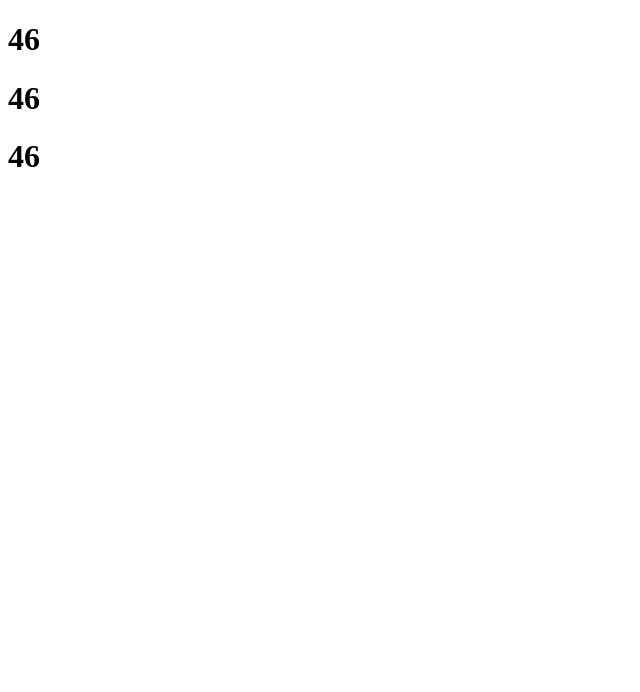
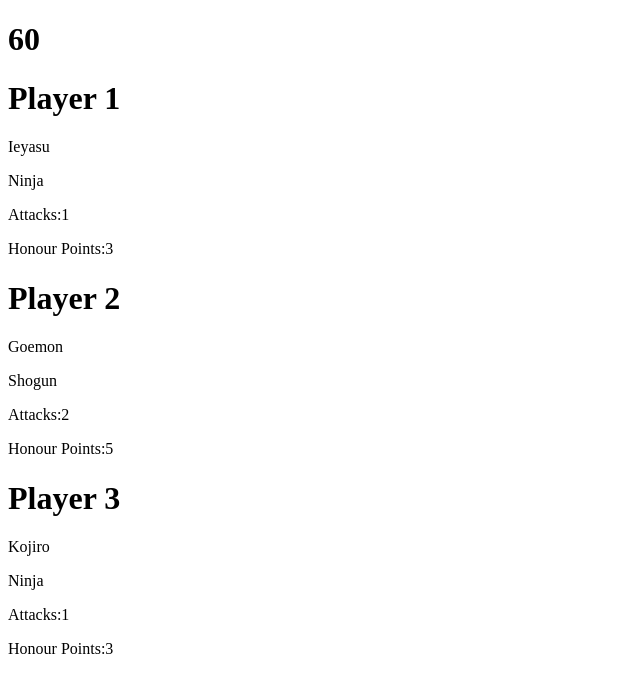
Before and after one commit to lucaspham098/Samurai-Sword, a React (Create React App) app: page / in a window 1280 px wide. Shown: the top 692 px of the page, without its empty margins (0-640 px from the left). Built offline with nearby package versions, Linux system fonts and the light colour scheme.

Commit message:
finish game setup for 3 players

```diff
--- a/src/pages/Game/GamePage.tsx
+++ b/src/pages/Game/GamePage.tsx
@@ -1,32 +1,35 @@
-import React, { FC, useEffect, useState } from 'react';
+import React, { useEffect, useState, useRef } from 'react';
 
 const GamePage = () => {
+
+    const effectRan = useRef(false)
+
     const [gameOver, setGameOver] = useState<boolean>(false)
     const [winner, setWinner] = useState<string>('')
 
     const [player1Hand, setPlayer1Hand] = useState<object[]>([])
     const [player1Character, setPlayer1Character] = useState<Character>()
     const [player1Role, setPlayer1Role] = useState<Role>()
-    const [player1Attacks, setPlayer1Attack] = useState<number>(1)
+    const [player1Attacks, setPlayer1Attacks] = useState<number>(1)
     const [player1Difficulty, setPlayer1Difficulty] = useState<number>()
     const [player1Health, setPlayer1Health] = useState<number>()
-    const [player1HonourPoints, setPlayer1HonourPoints] = useState<number>()
+    const [player1HonourPoints, setPlayer1HonourPoints] = useState<number>(3)
 
     const [player2Hand, setPlayer2Hand] = useState<object[]>([])
     const [player2Character, setPlayer2Character] = useState<Character>()
     const [player2Role, setPlayer2Role] = useState<Role>()
-    const [player2Attacks, setPlayer2Attack] = useState<number>(1)
+    const [player2Attacks, setPlayer2Attacks] = useState<number>(1)
     const [player2Difficulty, setPlayer2Difficulty] = useState<number>()
     const [player2Health, setPlayer2Health] = useState<number>()
-    const [player2HonourPoints, setPlayer2HonourPoints] = useState<number>()
+    const [player2HonourPoints, setPlayer2HonourPoints] = useState<number>(3)
 
     const [player3Hand, setPlayer3Hand] = useState<object[]>([])
     const [player3Character, setPlayer3Character] = useState<Character>()
     const [player3Role, setPlayer3Role] = useState<Role>()
-    const [player3Attacks, setPlayer3Attack] = useState<number>(1)
+    const [player3Attacks, setPlayer3Attacks] = useState<number>(1)
     const [player3Difficulty, setPlayer3Difficulty] = useState<number>()
     const [player3Health, setPlayer3Health] = useState<number>()
-    const [player3HonourPoints, setPlayer3HonourPoints] = useState<number>()
+    const [player3HonourPoints, setPlayer3HonourPoints] = useState<number>(3)
     //add const if more than three players below
     const [turn, setTurn] = useState('')
     const [drawDeck, setDrawDeck] = useState<object[]>([])
@@ -522,52 +525,130 @@ const GamePage = () => {
     }
 
     useEffect(() => {
+
         const shuffledMainDeck = shuffle(mainDeck)
         const shuffledRoleDeck = shuffle(roleDeck)
         const shuffledCharacterDeck = shuffle(characterDeck)
 
-        setPlayer1Character(shuffledCharacterDeck.pop() as Character)
-        setPlayer2Character(shuffledCharacterDeck.pop() as Character)
-        setPlayer3Character(shuffledCharacterDeck.pop() as Character)
+        if (effectRan.current === false) {
 
-        setPlayer1Role(shuffledRoleDeck.pop() as Role)
-        setPlayer2Role(shuffledRoleDeck.pop() as Role)
-        setPlayer3Role(shuffledRoleDeck.pop() as Role)
+            const settingPlayer1States = async () => {
+                const dealtPlayer1Character = shuffledCharacterDeck.pop() as Character
+                const dealtPlayer1Role = shuffledRoleDeck.pop() as Role
+                await setPlayer1Character(dealtPlayer1Character)
+                await setPlayer1Health(dealtPlayer1Character.health)
+                await setPlayer1Role(dealtPlayer1Role)
 
-        const newPlayer1Hand = []
+                if (dealtPlayer1Character.name === 'Goemon' && dealtPlayer1Role.role === 'Shogun') {
+                    setPlayer1Attacks(3)
+                }
+                console.log(dealtPlayer1Role)
+                if (dealtPlayer1Role.role === 'Shogun' || dealtPlayer1Character.name === 'Goemon') {
+                    setPlayer1Attacks(2)
+                }
+                if (dealtPlayer1Role.role === 'Shogun') {
+                    setPlayer1HonourPoints(5)
+                }
+
+                const dealtPlayer1Hand = []
                 for (let i = 0; i < 4; i++) {
-            newPlayer1Hand.push(shuffledMainDeck.pop())
-            console.log(shuffledMainDeck.length)
+                    dealtPlayer1Hand.push(shuffledMainDeck.pop())
                 }
-        setPlayer1Hand(newPlayer1Hand as object[])
+                setPlayer1Hand(dealtPlayer1Hand as object[])
+            }
+            settingPlayer1States()
 
-        const newPlayer2Hand = []
+            const settingPlayer2States = async () => {
+                const dealtPlayer2Character = shuffledCharacterDeck.pop() as Character
+                const dealtPlayer2Role = shuffledRoleDeck.pop() as Role
+                await setPlayer2Character(dealtPlayer2Character)
+                await setPlayer2Health(dealtPlayer2Character.health)
+                await setPlayer2Role(dealtPlayer2Role)
+
+                if (dealtPlayer2Character.name === 'Goemon' && dealtPlayer2Role.role === 'Shogun') {
+                    setPlayer2Attacks(3)
+                }
+                if (dealtPlayer2Role.role === 'Shogun' || dealtPlayer2Character.name === 'Goemon') {
+                    setPlayer2Attacks(2)
+                }
+                if (dealtPlayer2Role.role === 'Shogun') {
+                    setPlayer2HonourPoints(5)
+                }
+
+                const dealtPlayer2Hand = []
                 for (let i = 0; i < 5; i++) {
-            newPlayer2Hand.push(shuffledMainDeck.pop())
-            console.log(shuffledMainDeck.length)
+                    dealtPlayer2Hand.push(shuffledMainDeck.pop())
+                }
+                setPlayer2Hand(dealtPlayer2Hand as object[])
+            }
+            settingPlayer2States()
 
+            const settingPlayer3States = async () => {
+                const dealtPlayer3Character = shuffledCharacterDeck.pop() as Character
+                const dealtPlayer3Role = shuffledRoleDeck.pop() as Role
+                await setPlayer3Character(dealtPlayer3Character)
+                await setPlayer3Role(dealtPlayer3Role)
+                await setPlayer3Health(dealtPlayer3Character.health)
+
+                if (dealtPlayer3Character.name === 'Goemon' && dealtPlayer3Role.role === 'Shogun') {
+                    setPlayer3Attacks(3)
                 }
-        setPlayer2Hand(newPlayer2Hand as object[])
+                if (dealtPlayer3Role.role === 'Shogun' || dealtPlayer3Character.name === 'Goemon') {
+                    setPlayer3Attacks(2)
+                }
+                if (dealtPlayer3Role.role === 'Shogun') {
+                    setPlayer3HonourPoints(5)
+                }
 
-        const newPlayer3Hand = []
+                const dealtPlayer3Hand = []
                 for (let i = 0; i < 5; i++) {
-            newPlayer3Hand.push(shuffledMainDeck.pop())
-            console.log(shuffledMainDeck.length)
+                    dealtPlayer3Hand.push(shuffledMainDeck.pop())
+                }
+                setPlayer3Hand(dealtPlayer3Hand as object[])
+            }
+            settingPlayer3States()
 
+            setDrawDeck(shuffledMainDeck)
+            effectRan.current = true
         }
-        setPlayer3Hand(newPlayer3Hand as object[])
 
-        // console.log(shuffledMainDeck.length)
-        setDrawDeck(shuffledMainDeck)
-        console.log(drawDeck.length)
+
     }, [])
 
     return (
         <div>
             <h1>{drawDeck.length}</h1>
-            <h1>{drawDeck.length}</h1>
-            <h1>{drawDeck.length}</h1>
-        </div>
+            <h1>Player 1</h1>
+            {player1Character && player1Role &&
+                <>
+                    <p>{player1Character.name}</p>
+                    <p>{player1Role.role}</p>
+                    <p>Attacks:{player1Attacks}</p>
+                    <p>Honour Points:{player1HonourPoints}</p>
+                </>
+
+            }
+            <h1>Player 2</h1>
+            {player2Character && player2Role &&
+                <>
+                    <p>{player2Character.name}</p>
+                    <p>{player2Role.role}</p>
+                    <p>Attacks:{player2Attacks}</p>
+                    <p>Honour Points:{player2HonourPoints}</p>
+                </>
+
+            }
+            <h1>Player 3</h1>
+            {player3Character && player3Role &&
+                <>
+                    <p>{player3Character.name}</p>
+                    <p>{player3Role.role}</p>
+                    <p>Attacks:{player3Attacks}</p>
+                    <p>Honour Points:{player3HonourPoints}</p>
+                </>
+
+            }
+        </div >
     );
 };
 
```
Lines whose indentation alone changed are shown as unchanged.
